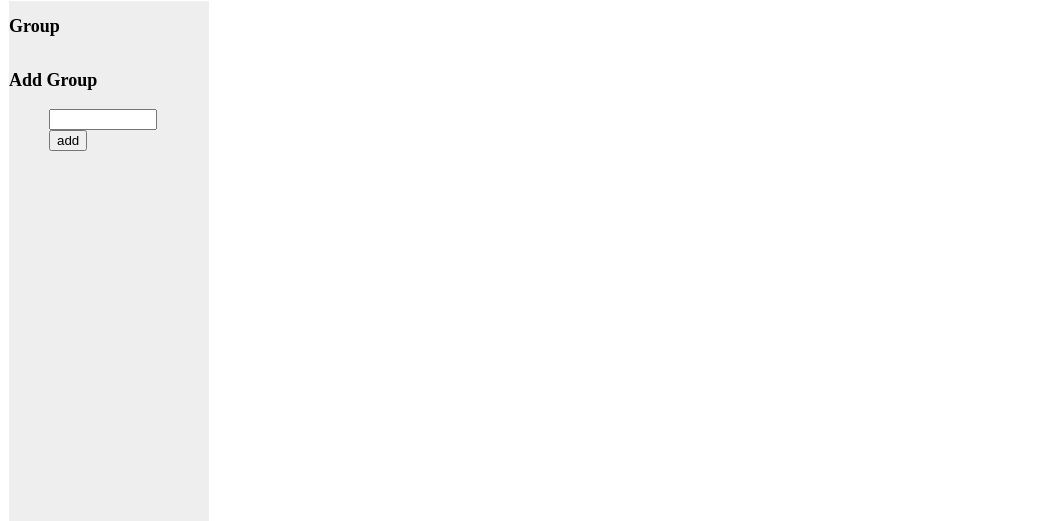
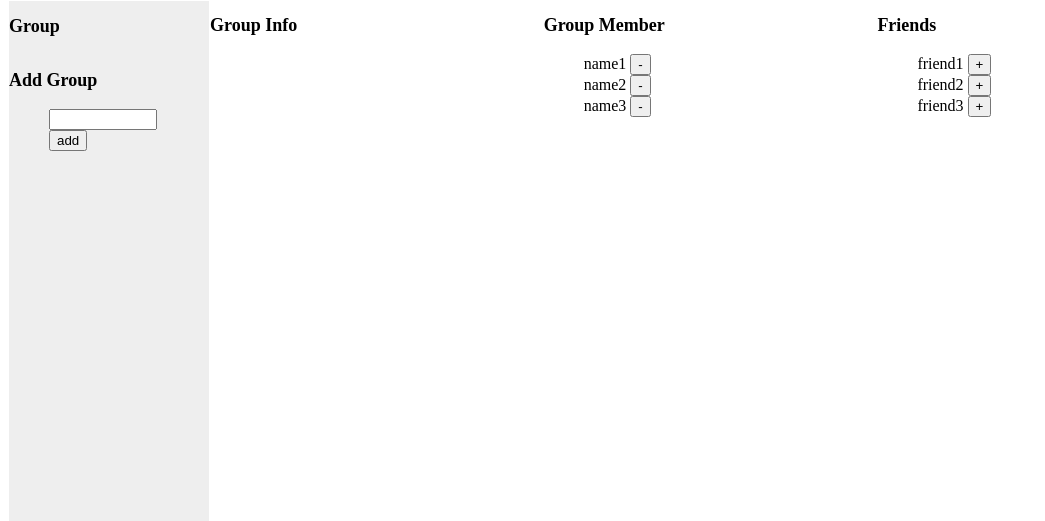
Before and after one commit to THUTEAMPRO/OurPlan, a Flask app: template templates/group.html in a window 1280 px wide. Shown: the part 83-604 px from the top of the page, without its empty margins (0-1045 px from the left). Run offline with Flask 2, Linux system fonts and the light colour scheme; the template is opened without the code that fills it, so the values that code supplies are empty; some libraries are stand-ins or nearby versions.

Commit message:
add group edit

```diff
--- a/static/css/group.css
+++ b/static/css/group.css
@@ -6,6 +6,22 @@ div#menu {
 }
 div#footer {
     background-color:#eeeeee;clear:both;text-align:center;
+}
+div#content{
+    float:left;
+    width:80%;
+}
+div#groupmember{
+    float:left;
+    width:33%;
+}
+div#groupinfo{
+    float:left;
+    width:33%;
+}
+div#friend{
+    float:left;
+    width:33%;
 }
 h1 {
     margin-bottom:0;
--- a/templates/group.html
+++ b/templates/group.html
@@ -32,8 +32,28 @@
 </div>
 
 <div id="content">
-  <div id="groupmember"></div>
-  <div id="groupcontent"></div>
+  <div id="groupinfo">
+    <h2>Group Info</h2>
+    <br/>
+  </div>
+  <div id="groupmember">
+    <h2>Group Member</h2>
+    <br/>
+    <ul>
+      <li><label>name1</label>&nbsp;<button>-</button></li>
+      <li><label>name2</label>&nbsp;<button>-</button></li>
+      <li><label>name3</label>&nbsp;<button>-</button></li>
+    </ul>
+  </div>
+  <div id="friend">
+    <h2>Friends</h2>
+    <br/>
+    <ul>
+      <li><label>friend1</label>&nbsp;<button>+</button></li>
+      <li><label>friend2</label>&nbsp;<button>+</button></li>
+      <li><label>friend3</label>&nbsp;<button>+</button></li>
+    </ul>
+  </div>
 
 </div>
 
```
